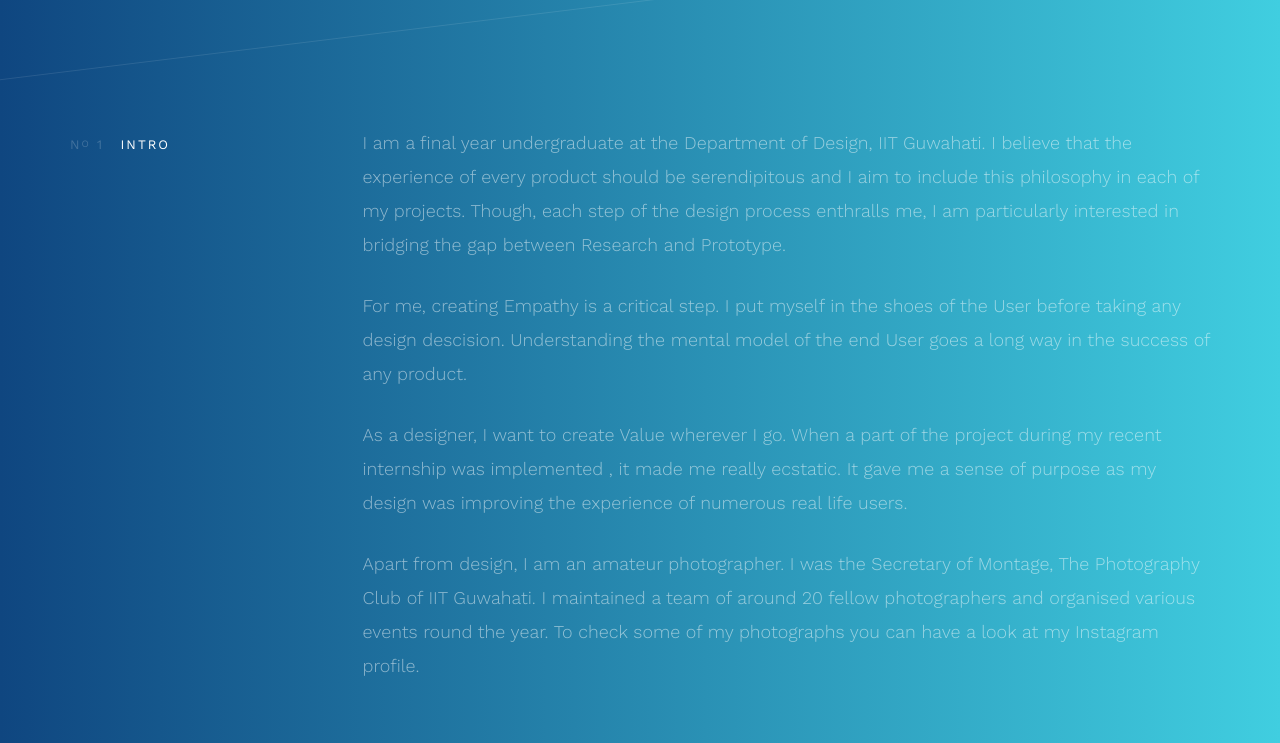
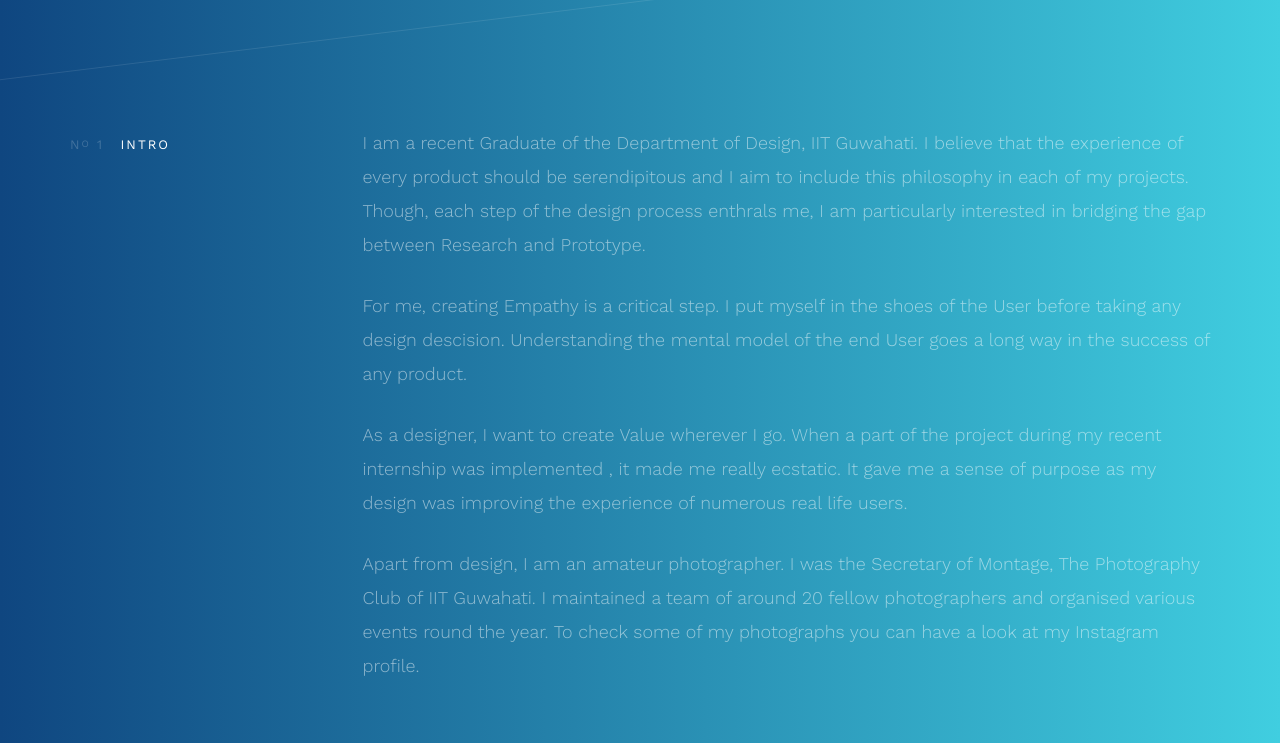
Before and after one commit to cmehul95/cmehul95.github.io, a plain HTML site: page about.html in a window 1280 px wide. Shown: the part 800-1543 px from the top of the page. Drawn offline with nearby package versions, Linux system fonts and the light colour scheme; some packages are replaced by stand-ins of ours; no server answers; files whose address does not match are found by name; a web font is replaced by a local one.

Commit message:
bio changes

```diff
--- a/about.html
+++ b/about.html
@@ -140,7 +140,7 @@
 								<h3 class="fh5co-section-heading"><span class="fh5co-number">N<sup>o</sup> 1</span> Intro</h3>
 							</div>
 							<div class="col-md-9">
-								<p>I am a final year undergraduate at the Department of Design, IIT Guwahati. I believe that the experience of every product should be serendipitous and I aim to include this philosophy in each of my projects. Though, each step of the design process enthralls me, I am particularly interested in bridging the gap between Research and Prototype.</p>
+								<p>I am a recent Graduate of the Department of Design, IIT Guwahati. I believe that the experience of every product should be serendipitous and I aim to include this philosophy in each of my projects. Though, each step of the design process enthrals me, I am particularly interested in bridging the gap between Research and Prototype.</p>
 								<p>For me, creating Empathy is a critical step. I put myself in the shoes of the User before taking any design descision. Understanding the mental model of the end User goes a long way in the success of any product. </p>
 								<p>As a designer, I want to create Value wherever I go. When a part of the project during my recent internship was implemented
 								, it made me really ecstatic. It gave me a sense of purpose as my design was improving the experience of numerous real life users.</p>
```
